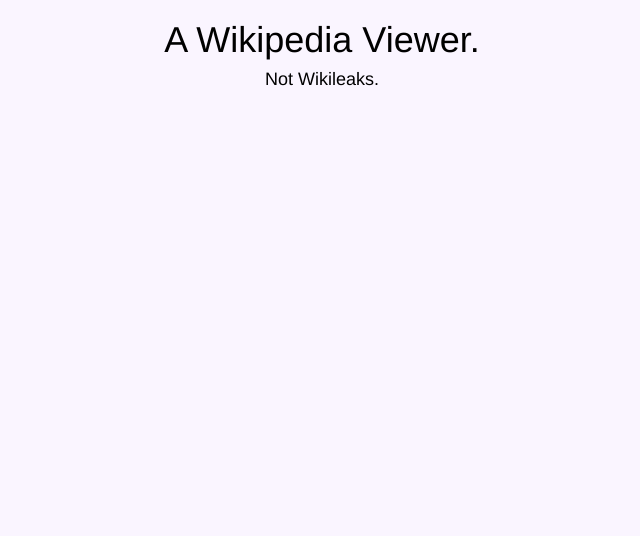
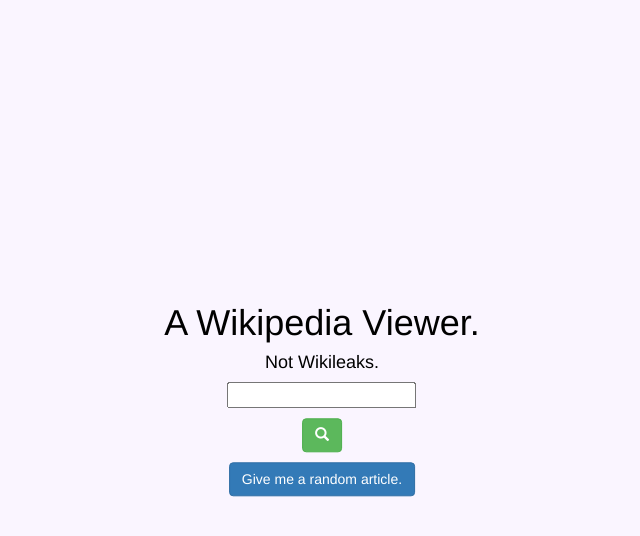
Before and after one commit to nazgarr/WikipediaViewer, a plain HTML site: page index.html in a window 1280 px wide. Shown: the whole page, without its empty margins (318-958 px from the left). Drawn offline with nearby package versions, Linux system fonts and the light colour scheme.

Commit message:
html/css latest update

```diff
--- a/index.html
+++ b/index.html
@@ -25,6 +25,21 @@
         <div class = "col-md-12 col-sm-12 col-xs-12 text-center">
           <h1> A Wikipedia Viewer.</h1>
           <h4> Not Wikileaks.</h4>
+        <form>
+          <input type = "text"  id = "userinput">
+
+        </form>
+
+
+
+        </div>
+        <div id = "searchdiv" class = "col-md-12 col-xs-12 col-sm-12 text-center">
+           <button type = "button" class = "btn btn-success"> <span class = "glyphicon glyphicon-search"> </span>
+          </button>
+        </div>
+
+        <div class = "col-md-12 col-xs-12 col-sm-12 text-center">
+           <a href = "https://en.wikipedia.org/wiki/Special:Random"> <button id = "buttrand" type = "button" class = "btn btn-primary" >Give me a random article.</button> </a>
         </div>
       </div>
     </div>
@@ -34,5 +49,15 @@
     <script src="https://ajax.googleapis.com/ajax/libs/jquery/3.1.1/jquery.min.js"></script>
     <!-- Include all compiled plugins (below), or include individual files as needed -->
     <script src="https://maxcdn.bootstrapcdn.com/bootstrap/3.3.7/js/bootstrap.min.js" integrity="sha384-Tc5IQib027qvyjSMfHjOMaLkfuWVxZxUPnCJA7l2mCWNIpG9mGCD8wGNIcPD7Txa" crossorigin="anonymous"></script>
+
+    <script>
+     $(document).ready(function () {
+
+
+
+     });
+
+
+    </script>
   </body>
-</html>
+</htS
--- a/main.css
+++ b/main.css
@@ -2,5 +2,23 @@ body {
 
 	background-color: #faf5ff;
 	color: black;
+	position: fixed;
+ 	top: 50%;
+ 	left: 50%;
+ 	transform: translate(-50%, -50%);
 
  }
+
+#searchdiv {
+
+	margin-top : 10px;
+	margin-bottom: 10px;
+
+ }
+
+h1 {
+
+	margin-top: 0;
+	margin-bottom: 0;
+
+}
```
Also changed, not shown: script.js (added).
